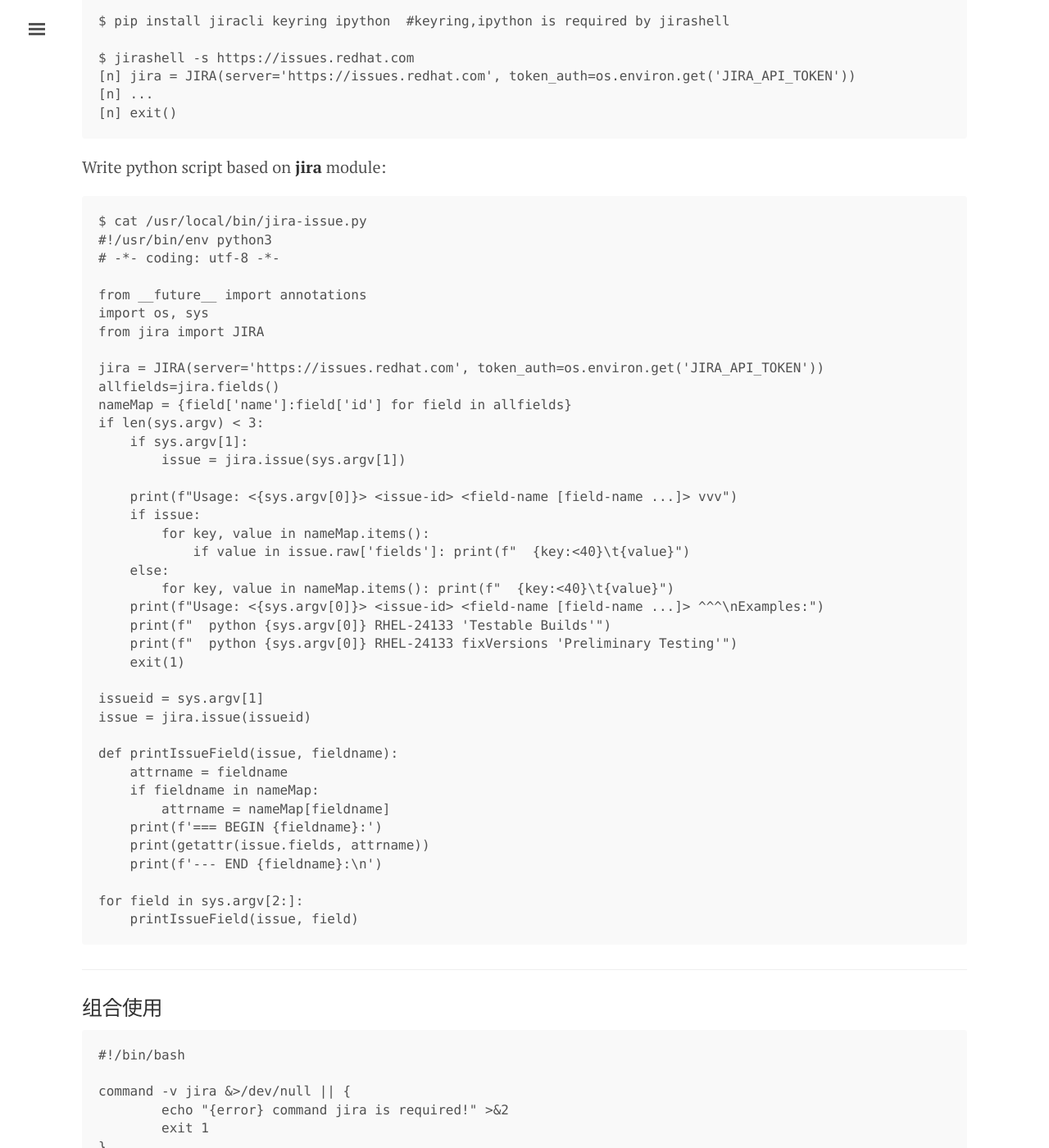
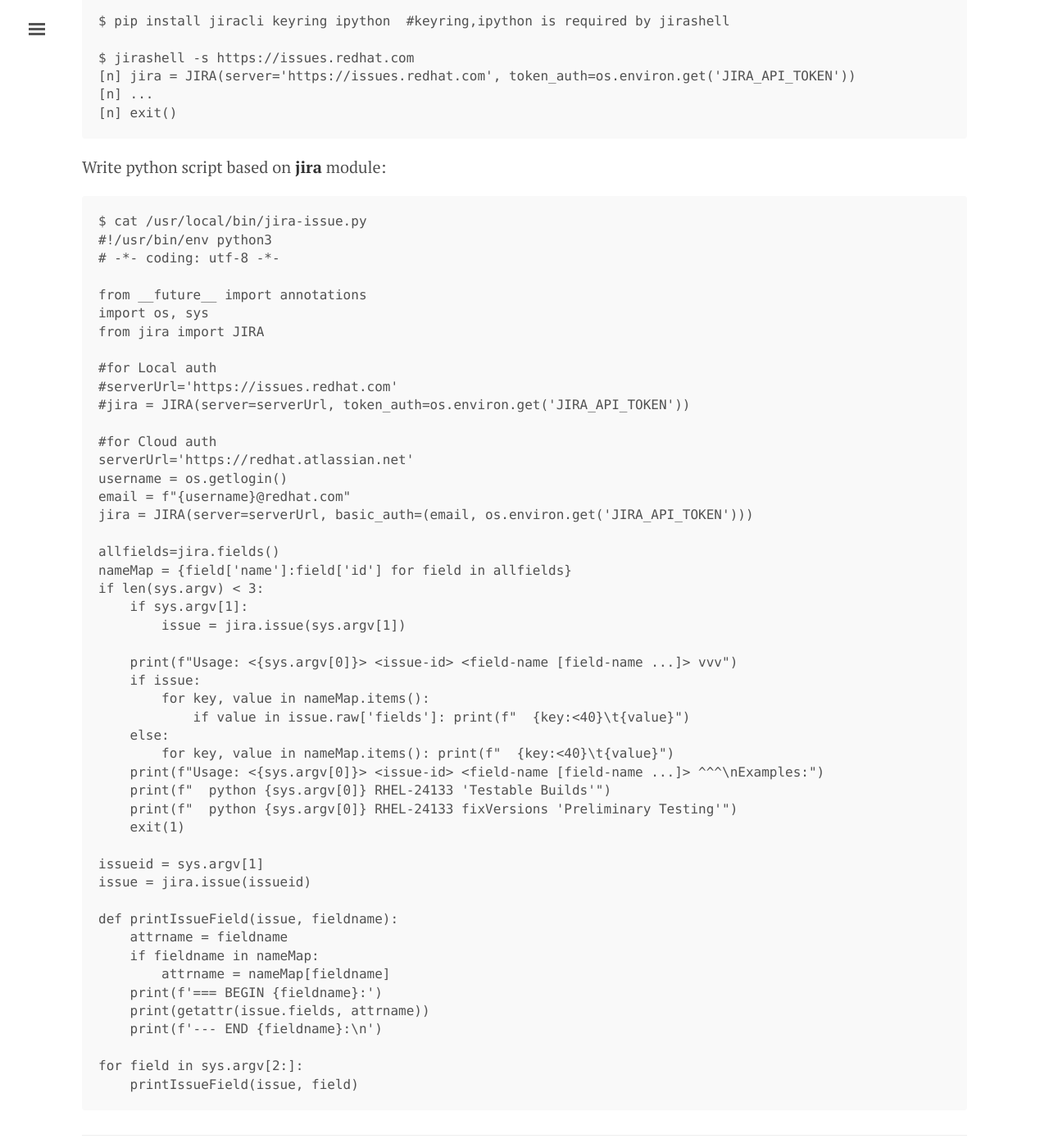
Before and after one commit to tcler/tcler.github.io, a Jekyll site: the page built from _posts/2024-05-29-try-out-jira-cli-tools.md, in a window 1280 px wide and 1400 px high, scrolled down 2310 px. Shown: the whole window at 82% size. Built offline with Jekyll 4.4.1, drawn with Linux system fonts in a browser that asks for light colours.

Commit message:
Update 2024-05-29-try-out-jira-cli-tools.md

```diff
--- a/_posts/2024-05-29-try-out-jira-cli-tools.md
+++ b/_posts/2024-05-29-try-out-jira-cli-tools.md
@@ -90,7 +90,16 @@ from __future__ import annotations
 import os, sys
 from jira import JIRA
 
-jira = JIRA(server='https://issues.redhat.com', token_auth=os.environ.get('JIRA_API_TOKEN'))
+#for Local auth
+#serverUrl='https://issues.redhat.com'
+#jira = JIRA(server=serverUrl, token_auth=os.environ.get('JIRA_API_TOKEN'))
+
+#for Cloud auth
+serverUrl='https://redhat.atlassian.net'
+username = os.getlogin()
+email = f"{username}@redhat.com"
+jira = JIRA(server=serverUrl, basic_auth=(email, os.environ.get('JIRA_API_TOKEN')))
+
 allfields=jira.fields()
 nameMap = {field['name']:field['id'] for field in allfields}
 if len(sys.argv) < 3:
```
